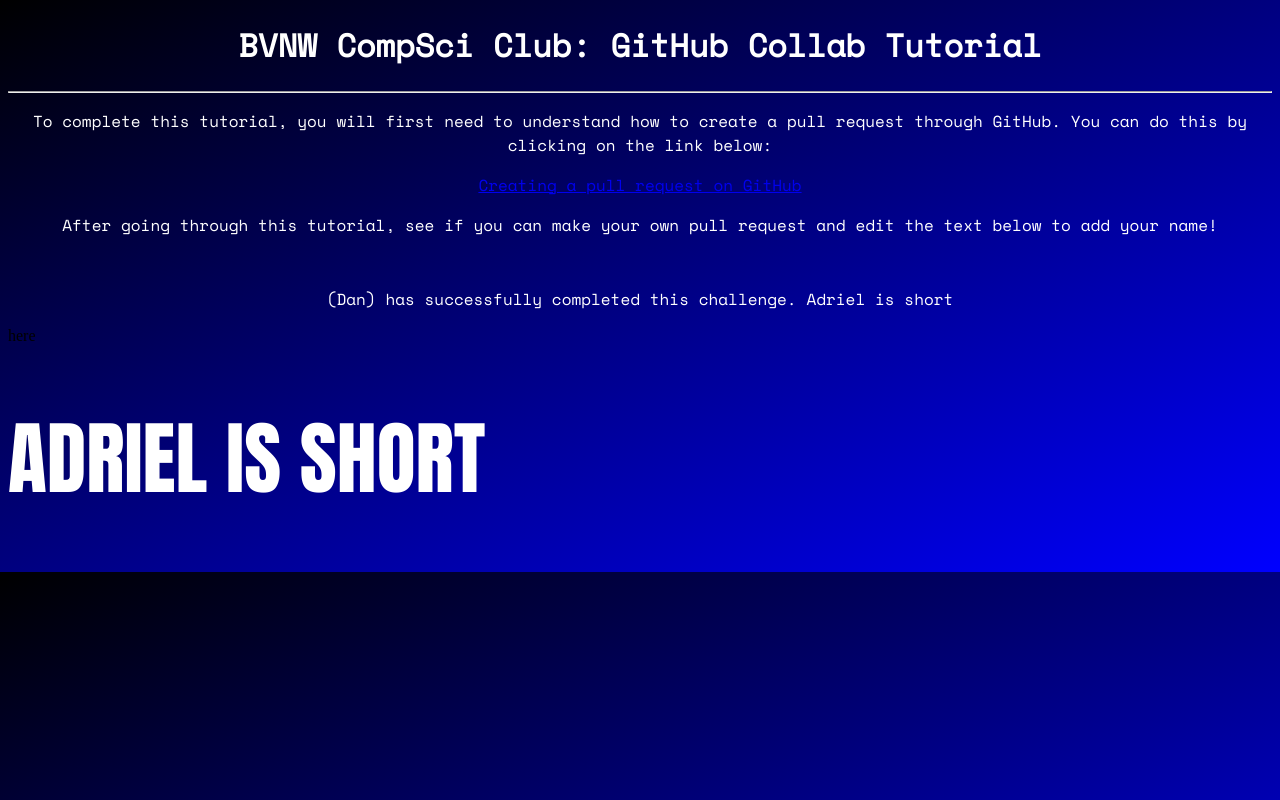
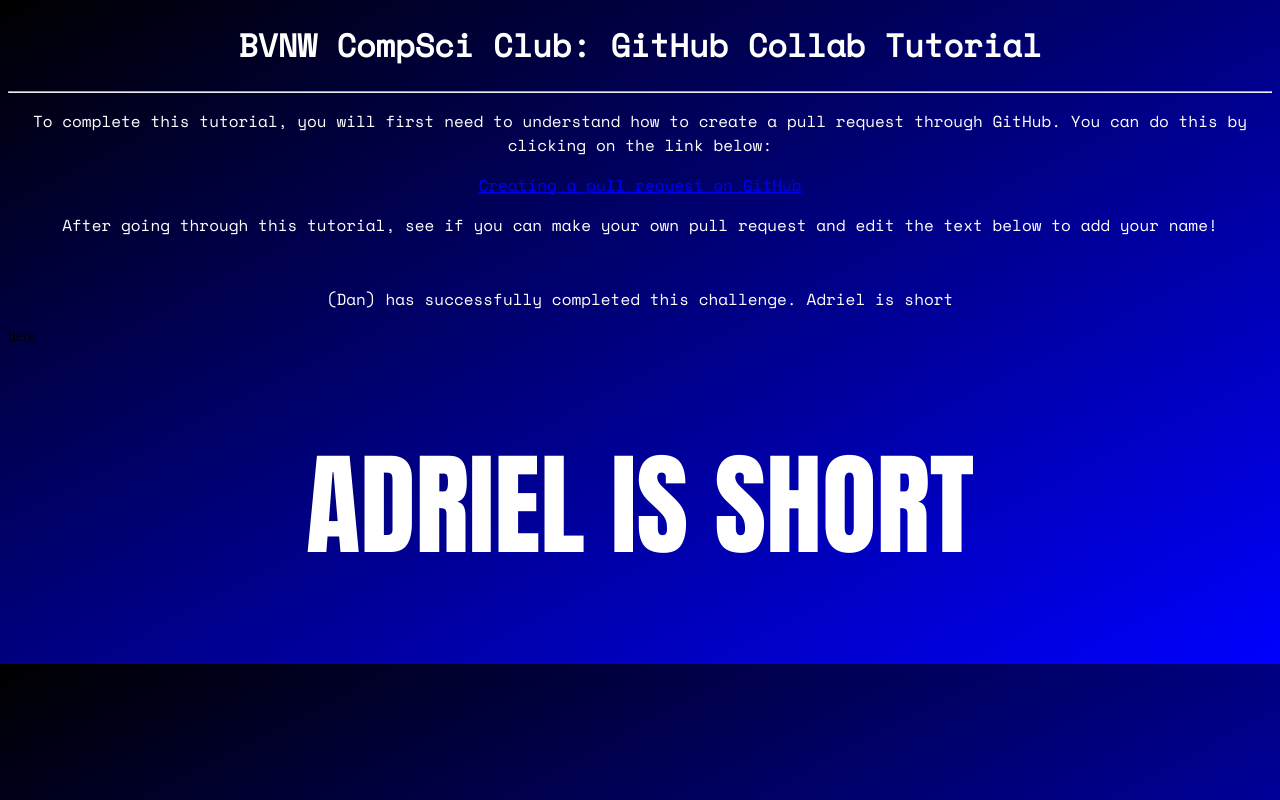
Before and after one commit to CompSciClubBVNW2425/github-collab-example, a plain HTML site: page tutorialpage.html in a window 1280 px wide. Drawn offline with nearby package versions, Linux system fonts and the light colour scheme; a script that the page names is missing.

Commit message:
Update tutorialpage.html

```diff
--- a/tutorialpage.html
+++ b/tutorialpage.html
@@ -27,7 +27,7 @@
        <p class="text">
         (Dan) has successfully completed this challenge. Adriel is short
        </p>here
-        <h1 style="font-size: 5rem; color: white; font-family: Impact">ADRIEL IS SHORT</h1>
+        <div align="center"><h1 style="font-size: 7rem; color: white; font-family: Impact">ADRIEL IS SHORT</h1></div>
     <script src="index.js"></script>
   </body>
 </html>
```
